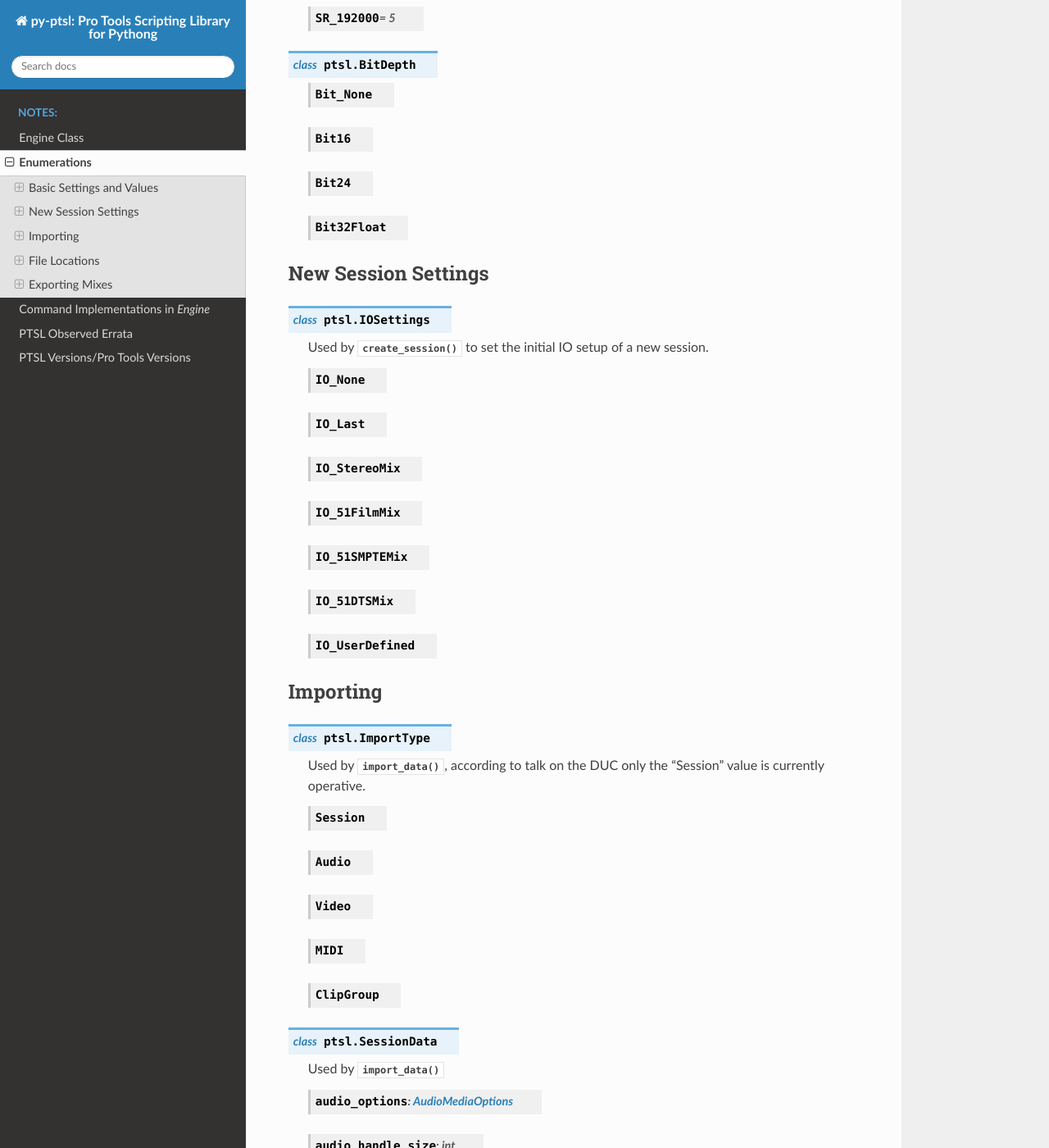
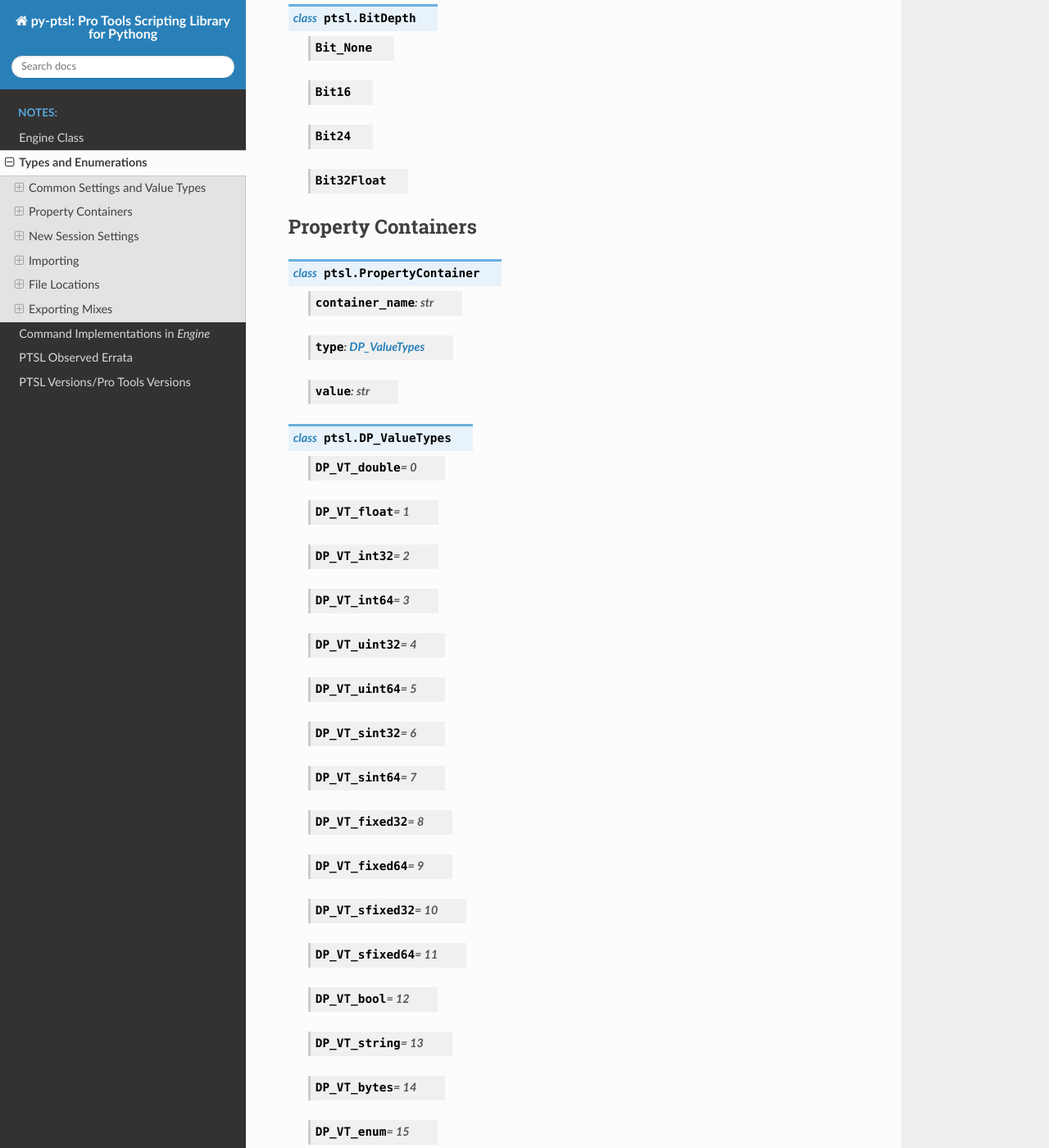
Before and after one commit to iluvcapra/py-ptsl, a Sphinx documentation site: the page built from doc/source/types.rst, in a window 1280 px wide and 1400 px high, scrolled down 1793 px. Shown: the whole window at 82% size. Built offline with Sphinx 7.4.7 and the Read the Docs theme 2.0.0, drawn with Linux system fonts in a browser that asks for light colours; some of the changed text lies outside the part shown.

Commit message:
Types documentation

```diff
--- a/doc/source/index.rst
+++ b/doc/source/index.rst
@@ -13,7 +13,7 @@ Welcome to py-ptsl's documentation!
    :caption: Notes:
 
    engine
-   enums
+   types
    implementation
    errata
    ptsl_versions
--- a/doc/source/enums.rst
+++ b/doc/source/types.rst
@@ -1,5 +1,5 @@
-Enumerations
-============
+Types and Enumerations
+======================
 
 .. py:currentmodule:: ptsl
 
@@ -10,8 +10,8 @@ or return values.
 .. note:: A side project might be writing a Sphinx extension
     for autogenerating this from the .proto file.
 
-Basic Settings and Values
--------------------------
+Common Settings and Value Types
+-------------------------------
 
 .. py:class:: TripleBool
 
@@ -37,6 +34,7 @@ Basic Settings and Values
     .. attribute:: MD_NewTrack
     .. attribute:: MD_ClipList
 
+
 .. py:class:: MediaLocation
 
     .. attribute:: ML_None
@@ -44,6 +42,7 @@ Basic Settings and Values
     .. attribute:: ML_SongStart
     .. attribute:: ML_Selection
     .. attribute:: ML_Spot
+
 
 .. py:class:: SessionAudioFormat
 
@@ -80,6 +79,56 @@ Basic Settings and Values
     .. py:attribute:: Bit24
     .. py:attribute:: Bit32Float
 
+
+Property Containers
+-------------------
+
+.. class:: PropertyContainer
+
+    .. attribute:: container_name
+        :type: str
+    .. attribute:: type
+        :type: DP_ValueTypes
+    .. attribute:: value
+        :type: str
+
+
+.. class:: DP_ValueTypes
+
+	.. attribute:: DP_VT_double
+		:value: 0
+	.. attribute:: DP_VT_float
+		:value: 1
+	.. attribute:: DP_VT_int32
+		:value: 2
+	.. attribute:: DP_VT_int64
+		:value: 3
+	.. attribute:: DP_VT_uint32
+		:value: 4
+	.. attribute:: DP_VT_uint64
+		:value: 5
+	.. attribute:: DP_VT_sint32
+		:value: 6
+	.. attribute:: DP_VT_sint64
+		:value: 7
+	.. attribute:: DP_VT_fixed32
+		:value: 8
+	.. attribute:: DP_VT_fixed64
+		:value: 9
+	.. attribute:: DP_VT_sfixed32
+		:value: 10
+	.. attribute:: DP_VT_sfixed64
+		:value: 11
+	.. attribute:: DP_VT_bool
+		:value: 12
+	.. attribute:: DP_VT_string
+		:value: 13
+	.. attribute:: DP_VT_bytes
+		:value: 14
+	.. attribute:: DP_VT_enum
+		:value: 15
+	.. attribute:: DP_VT_object
+		:value: 16
 
 New Session Settings
 --------------------
@@ -310,20 +359,56 @@ Exporting Mixes
     .. attribute:: directory
         :type: str
 
+
 .. class:: EM_DolbyAtmosInfo
+
+	.. attribute:: add_first_frame_of_action
+		:type: TripleBool
+	.. attribute:: timecode_value
+		:type: str
+	.. attribute:: frame_rate
+		:type: int
+	.. attribute:: property_list
+		:type: List[PropertyContainer]
 
 
 .. class:: CompressionType
 
+	.. attribute:: CT_None
+		:value: 0
+	.. attribute:: CT_PCM
+		:value: 1
+
 
 .. class:: ExportFormat
 
+	.. attribute:: EF_None
+		:value: 0
+	.. attribute:: EF_Mono
+		:value: 1
+	.. attribute:: EF_MultipleMono
+		:value: 2
+	.. attribute:: EF_Interleaved
+		:value: 3
 
 .. class:: EM_DeliveryFormat
+
+    .. attribute:: EM_DF_None
+        :value: 0
+    .. attribute:: EM_DF_FilePerMixSource
+        :value: 1
+    .. attribute:: EM_DF_SingleFile
+        :value: 2
 
 
 .. class:: EM_VideoExportOptions
 
+	.. attribute:: VE_None
+		:value: 0
+	.. attribute:: VE_SameAsSource
+		:value: 1
+	.. attribute:: VE_Transcode
+		:value: 2
 
 .. class:: EM_ImportOptions
 
```
Also changed, not shown: other parts of doc/source/types.rst (+0 -3 lines).
